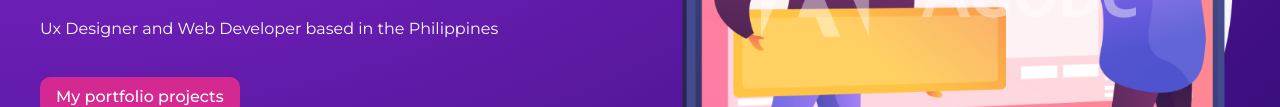
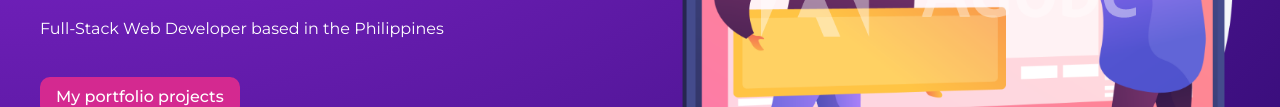
Before and after one commit to christiannoriel/christian-website, a Gatsby site: page / in a window 1280 px wide. Shown: the part 413-520 px from the top of the page. Built offline with nearby package versions, Linux system fonts and the light colour scheme; Gatsby itself is replaced by a stand-in of ours.

Commit message:
Update homepage description

```diff
--- a/src/pages/index.js
+++ b/src/pages/index.js
@@ -14,7 +14,7 @@ export default function Home({ data }) {
         <div>
           <h2>Design</h2>
           <h3>Develop and Deploy</h3>
-          <p>Ux Designer and Web Developer based in the Philippines</p>
+          <p>Full-Stack Web Developer based in the Philippines</p>
           <Link className={styles.btn} to="/projects">My portfolio projects</Link>
         </div>
         <GatsbyImage image={image} alt="site banner" />
```
